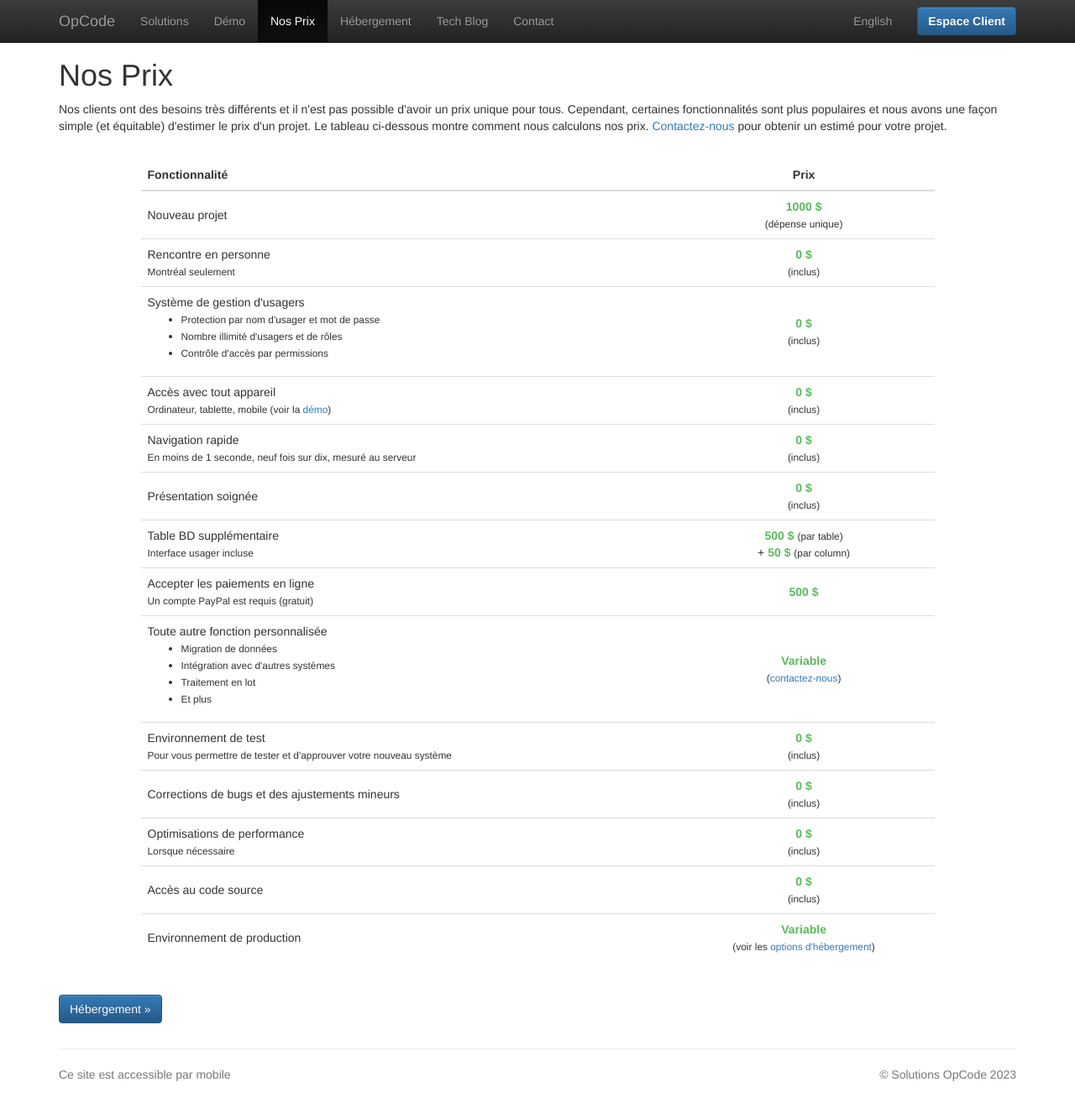
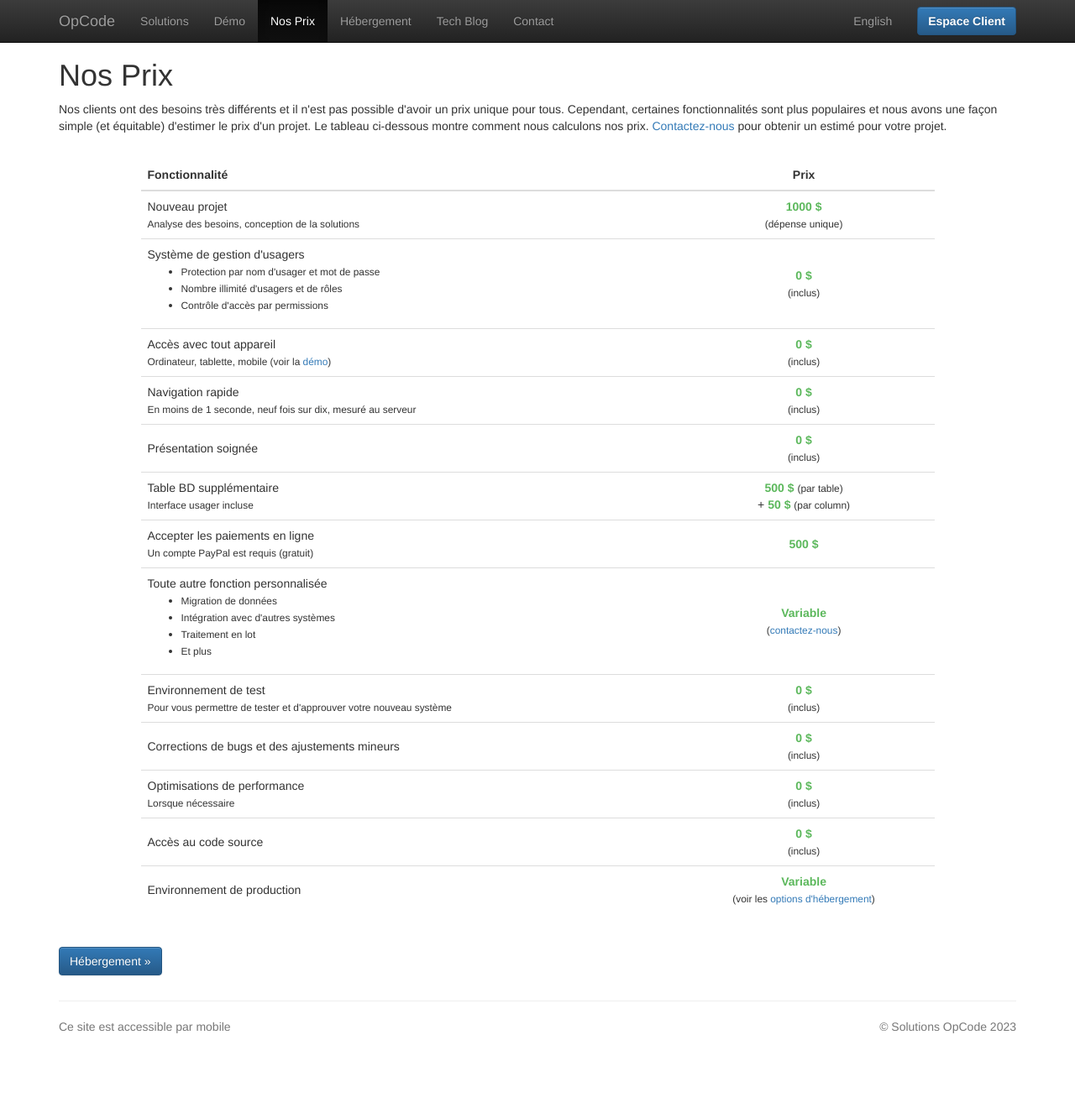
Before and after one commit to JonDemers/opcode-ssg, a Jekyll site: the page built from fr/prix/index.html, in a window 1280 px wide and 1320 px high. Shown: the whole window at 84% size. Built offline with Jekyll 4.4.1, drawn with Linux system fonts in a browser that asks for light colours; nearby versions of some CDN libraries.

Commit message:
Minor updates to copy

```diff
--- a/en/hosting/index.html
+++ b/en/hosting/index.html
@@ -54,7 +54,7 @@ permalink: /en/hosting/
             </tr>
             <tr>
               <td class="vert-align">Custom domain name<br /> <small>https://yourdomain.com</small></td>
-              <td class="vert-align text-center"><span class="glyphicon glyphicon-ok bigger"></span> <small>(SNI)</small></td>
+              <td class="vert-align text-center"><span class="glyphicon glyphicon-ok bigger"></span></td>
               <td class="vert-align text-center"><span class="glyphicon glyphicon-ok bigger"></span></td>
             </tr>
             <tr>
--- a/en/pricing/index.html
+++ b/en/pricing/index.html
@@ -25,13 +25,9 @@ permalink: /en/pricing/
           </thead>
           <tbody>
             <tr>
-              <td class="vert-align">New project</td>
+              <td class="vert-align">New project<br /> <small>Needs analysis, solution design</small></td>
               <td class="vert-align text-center"><span class="text-ok"><strong>$1000</strong></span><br /> <small>(one
                   time fee)</small></td>
-            </tr>
-            <tr>
-              <td class="vert-align">Meet in person<br /> <small>Montréal only</small></td>
-              <td class="vert-align text-center"><span class="text-ok"><strong>$0</strong></span><br /> <small>(included)</small></td>
             </tr>
             <tr>
               <td class="vert-align">User management system
--- a/fr/hebergement/index.html
+++ b/fr/hebergement/index.html
@@ -58,12 +58,12 @@ permalink: /fr/hebergement/
               <td class="vert-align text-center"><span class="glyphicon glyphicon-ok bigger"></span></td>
             </tr>
             <tr>
-              <td class="vert-align">Utilisation intensive<br /> <small>Jusqu'à des centaines de requêtes / seconde</small></td>
-              <td class="vert-align text-center"></td>
+              <td class="vert-align">Nom de domaine à votre choix<br /> <small>https://votredomaine.com</small></td>
+              <td class="vert-align text-center"><span class="glyphicon glyphicon-ok bigger"></span></td>
               <td class="vert-align text-center"><span class="glyphicon glyphicon-ok bigger"></span></td>
             </tr>
             <tr>
-              <td class="vert-align">Nom de domaine à votre choix<br /> <small>https://votredomaine.com</small></td>
+              <td class="vert-align">Utilisation intensive<br /> <small>Jusqu'à des centaines de requêtes / seconde</small></td>
               <td class="vert-align text-center"></td>
               <td class="vert-align text-center"><span class="glyphicon glyphicon-ok bigger"></span></td>
             </tr>
--- a/fr/prix/index.html
+++ b/fr/prix/index.html
@@ -26,13 +26,9 @@ permalink: /fr/prix/
           </thead>
           <tbody>
             <tr>
-              <td class="vert-align">Nouveau projet</td>
+              <td class="vert-align">Nouveau projet<br /> <small>Analyse des besoins, conception de la solutions</small></td>
               <td class="vert-align text-center"><span class="text-ok"><strong>1000 $</strong></span><br /> <small>(dépense
                   unique)</small></td>
-            </tr>
-            <tr>
-              <td class="vert-align">Rencontre en personne<br /> <small>Montréal seulement</small></td>
-              <td class="vert-align text-center"><span class="text-ok"><strong>0 $</strong></span><br /> <small>(inclus)</small></td>
             </tr>
             <tr>
               <td class="vert-align">Système de gestion d'usagers
```
